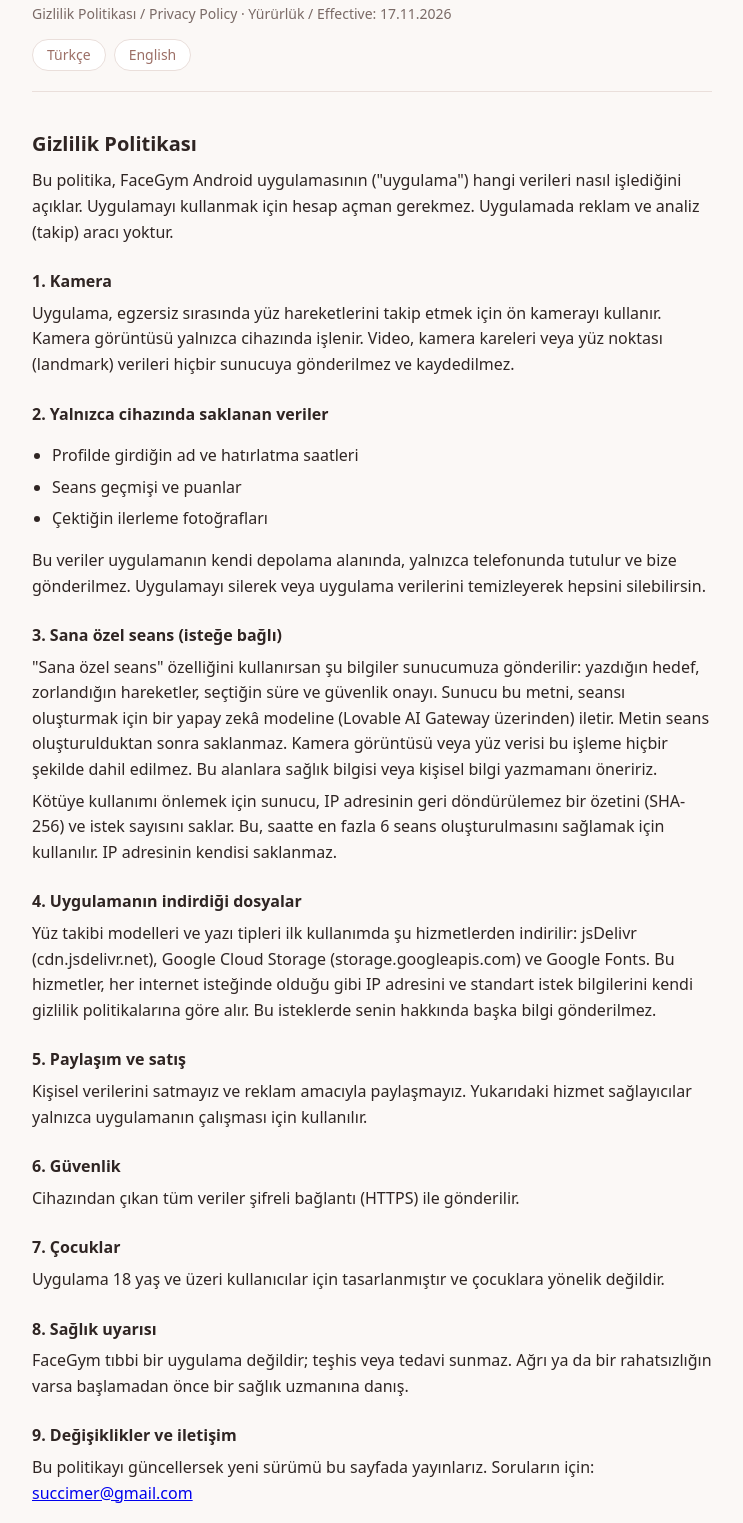
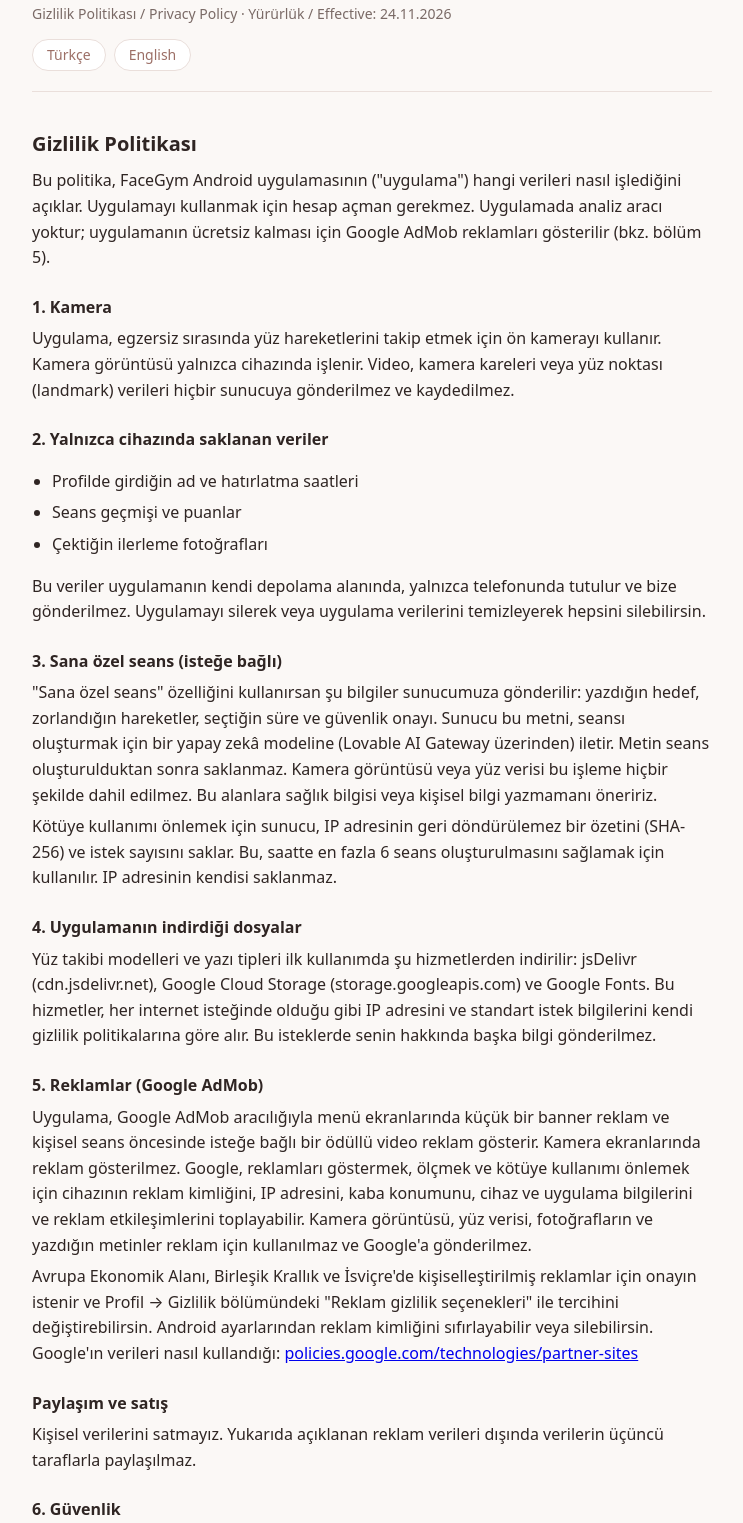
Before and after one commit to in11111/facegym-privacy, a plain HTML site: page index.html in a window 1280 px wide. Shown: the part 77-1600 px from the top of the page, without its empty margins (268-1011 px from the left). Drawn offline with Linux system fonts and the light colour scheme.

Commit message:
Privacy policy: disclose Google AdMob ads
Co-Authored-By: Claude Opus 5.5 <noreply@anthropic.com>
Claude-Session: https://claude.ai/code/session_01QoyseU7avQr4TUJSEXYxGi

```diff
--- a/index.html
+++ b/index.html
@@ -27,13 +27,13 @@
 <main>
 <header>
   <h1>FaceGym</h1>
-  <p class="meta">Gizlilik Politikası / Privacy Policy · Yürürlük / Effective: 17.11.2026</p>
+  <p class="meta">Gizlilik Politikası / Privacy Policy · Yürürlük / Effective: 24.11.2026</p>
   <nav><a href="#tr">Türkçe</a><a href="#en">English</a></nav>
 </header>
 
 <section id="tr" lang="tr">
 <h2>Gizlilik Politikası</h2>
-<p>Bu politika, FaceGym Android uygulamasının ("uygulama") hangi verileri nasıl işlediğini açıklar. Uygulamayı kullanmak için hesap açman gerekmez. Uygulamada reklam ve analiz (takip) aracı yoktur.</p>
+<p>Bu politika, FaceGym Android uygulamasının ("uygulama") hangi verileri nasıl işlediğini açıklar. Uygulamayı kullanmak için hesap açman gerekmez. Uygulamada analiz aracı yoktur; uygulamanın ücretsiz kalması için Google AdMob reklamları gösterilir (bkz. bölüm 5).</p>
 
 <h3>1. Kamera</h3>
 <p>Uygulama, egzersiz sırasında yüz hareketlerini takip etmek için ön kamerayı kullanır. Kamera görüntüsü yalnızca cihazında işlenir. Video, kamera kareleri veya yüz noktası (landmark) verileri hiçbir sunucuya gönderilmez ve kaydedilmez.</p>
@@ -53,8 +53,11 @@
 <h3>4. Uygulamanın indirdiği dosyalar</h3>
 <p>Yüz takibi modelleri ve yazı tipleri ilk kullanımda şu hizmetlerden indirilir: jsDelivr (cdn.jsdelivr.net), Google Cloud Storage (storage.googleapis.com) ve Google Fonts. Bu hizmetler, her internet isteğinde olduğu gibi IP adresini ve standart istek bilgilerini kendi gizlilik politikalarına göre alır. Bu isteklerde senin hakkında başka bilgi gönderilmez.</p>
 
-<h3>5. Paylaşım ve satış</h3>
-<p>Kişisel verilerini satmayız ve reklam amacıyla paylaşmayız. Yukarıdaki hizmet sağlayıcılar yalnızca uygulamanın çalışması için kullanılır.</p>
+<h3>5. Reklamlar (Google AdMob)</h3>
+<p>Uygulama, Google AdMob aracılığıyla menü ekranlarında küçük bir banner reklam ve kişisel seans öncesinde isteğe bağlı bir ödüllü video reklam gösterir. Kamera ekranlarında reklam gösterilmez. Google, reklamları göstermek, ölçmek ve kötüye kullanımı önlemek için cihazının reklam kimliğini, IP adresini, kaba konumunu, cihaz ve uygulama bilgilerini ve reklam etkileşimlerini toplayabilir. Kamera görüntüsü, yüz verisi, fotoğrafların ve yazdığın metinler reklam için kullanılmaz ve Google'a gönderilmez.</p>
+<p>Avrupa Ekonomik Alanı, Birleşik Krallık ve İsviçre'de kişiselleştirilmiş reklamlar için onayın istenir ve Profil → Gizlilik bölümündeki "Reklam gizlilik seçenekleri" ile tercihini değiştirebilirsin. Android ayarlarından reklam kimliğini sıfırlayabilir veya silebilirsin. Google'ın verileri nasıl kullandığı: <a href="https://policies.google.com/technologies/partner-sites">policies.google.com/technologies/partner-sites</a></p>
+<h3>Paylaşım ve satış</h3>
+<p>Kişisel verilerini satmayız. Yukarıda açıklanan reklam verileri dışında verilerin üçüncü taraflarla paylaşılmaz.</p>
 
 <h3>6. Güvenlik</h3>
 <p>Cihazından çıkan tüm veriler şifreli bağlantı (HTTPS) ile gönderilir.</p>
@@ -73,7 +76,7 @@
 
 <section id="en" lang="en">
 <h2>Privacy Policy</h2>
-<p>This policy explains what data the FaceGym Android app ("the app") handles and how. You do not need an account to use the app. The app contains no ads and no analytics or tracking tools.</p>
+<p>This policy explains what data the FaceGym Android app ("the app") handles and how. You do not need an account to use the app. The app has no analytics tools; it shows Google AdMob ads to stay free (see section 5).</p>
 
 <h3>1. Camera</h3>
 <p>The app uses the front camera to track your facial movements during exercises. Camera images are processed only on your device. No video, camera frames or face landmark data are sent to any server or saved.</p>
@@ -93,8 +96,11 @@
 <h3>4. Files the app downloads</h3>
 <p>Face tracking models and fonts are downloaded on first use from jsDelivr (cdn.jsdelivr.net), Google Cloud Storage (storage.googleapis.com) and Google Fonts. Like any internet request, these services receive your IP address and standard request information under their own privacy policies. No other information about you is sent in these requests.</p>
 
-<h3>5. Sharing and sale</h3>
-<p>We do not sell your personal data or share it for advertising. The service providers above are used only to make the app work.</p>
+<h3>5. Ads (Google AdMob)</h3>
+<p>The app uses Google AdMob to show a small banner ad on menu screens and an optional rewarded video before a personal session. No ads are shown on camera screens. To serve and measure ads and prevent fraud, Google may collect your device's advertising ID, IP address, approximate location, device and app information, and ad interactions. Camera images, face data, your photos and the text you type are never used for ads or sent to Google.</p>
+<p>In the European Economic Area, the UK and Switzerland you are asked for consent to personalized ads, and you can change your choice any time under Profile → Privacy → "Ad privacy options". You can reset or delete your advertising ID in Android settings. How Google uses data: <a href="https://policies.google.com/technologies/partner-sites">policies.google.com/technologies/partner-sites</a></p>
+<h3>Sharing and sale</h3>
+<p>We do not sell your personal data. Apart from the ad data described above, your data is not shared with third parties.</p>
 
 <h3>6. Security</h3>
 <p>All data leaving your device is sent over an encrypted connection (HTTPS).</p>
```
